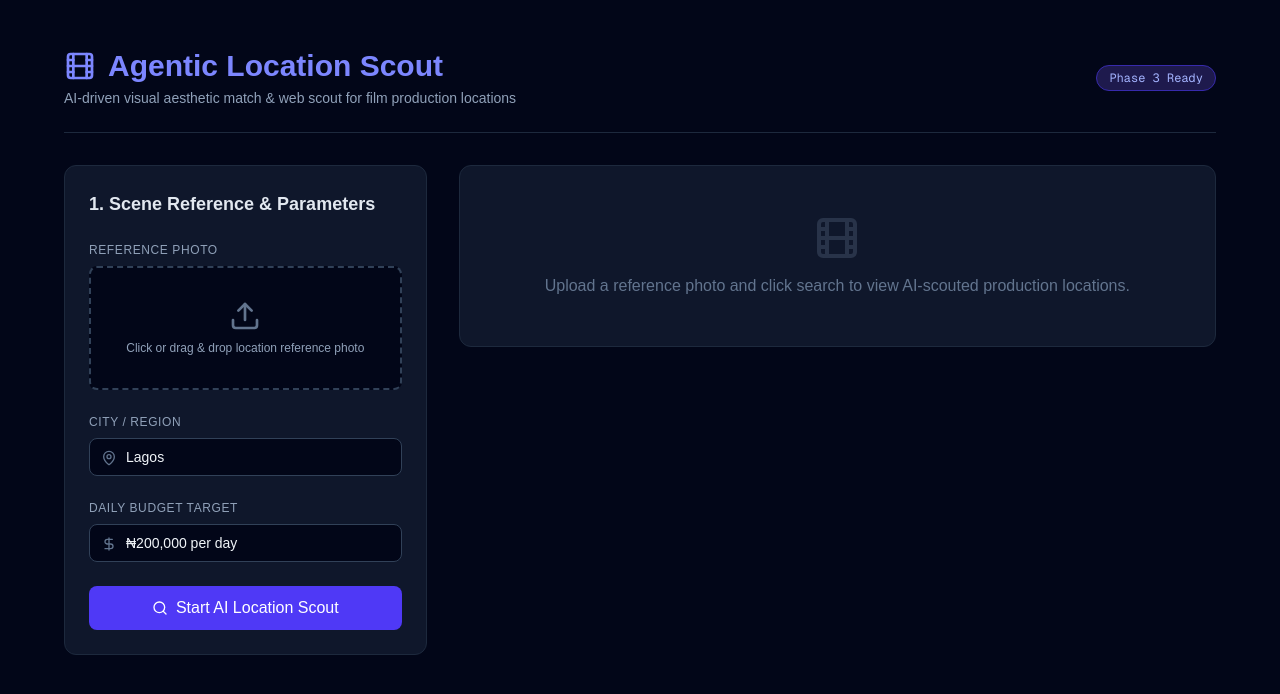
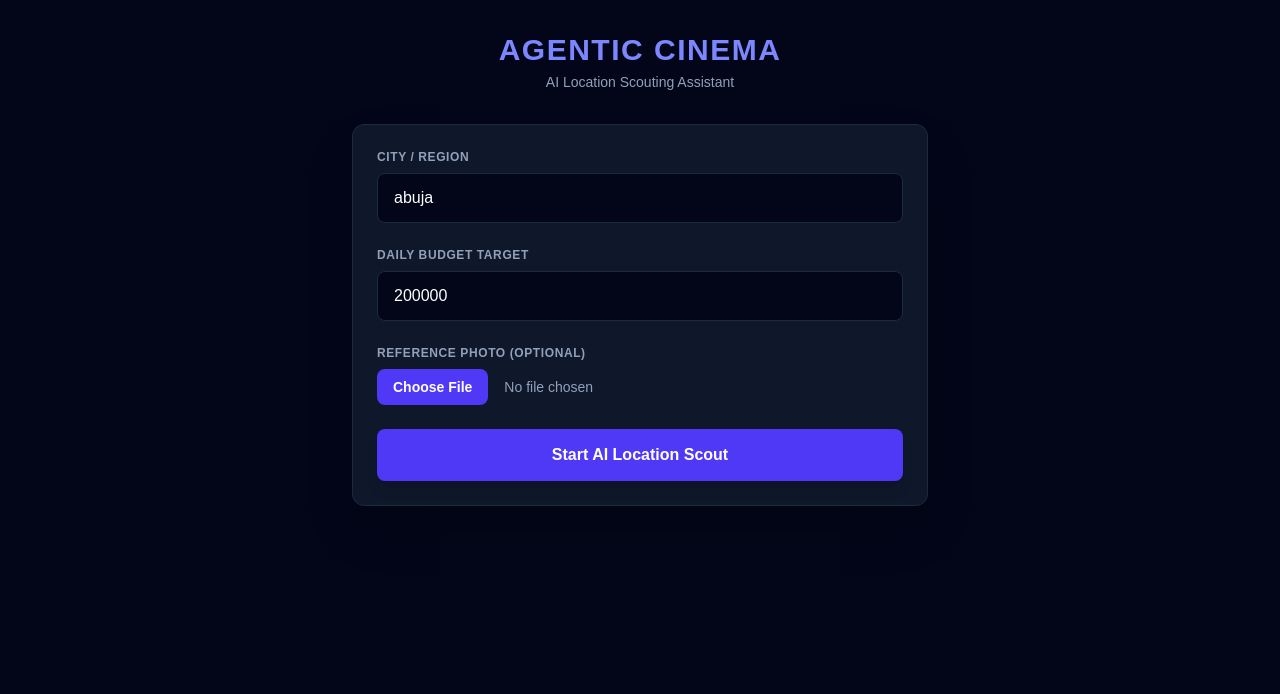
Before and after one commit to joezzy-web3/agentic-cinema, a Next.js app in the folder frontend/: page / in a window 1280 px wide. Shown: the top 694 px of the page. Built offline with nearby package versions, Linux system fonts and the light colour scheme.

Commit message:
Add safe error handling and state parsing for location scout UI

```diff
--- a/frontend/src/app/page.tsx
+++ b/frontend/src/app/page.tsx
@@ -1,257 +1,132 @@
 "use client";
 
 import React, { useState } from "react";
-import { Upload, Film, MapPin, DollarSign, Search, ExternalLink, ShieldCheck, Loader2 } from "lucide-react";
-
-interface Candidate {
-  name: string;
-  address_area: string;
-  price_per_day: string;
-  permit_status: string;
-  match_score: number;
-  source_url: string;
-  notes: string;
-}
-
-interface LocationSearchResult {
-  query_used: string;
-  visual_description: string;
-  candidates: Candidate[];
-}
 
 export default function Home() {
-  const [file, setFile] = useState<File | null>(null);
-  const [preview, setPreview] = useState<string | null>(null);
-  const [city, setCity] = useState("Lagos");
-  const [budget, setBudget] = useState("₦200,000 per day");
+  const [city, setCity] = useState("abuja");
+  const [budget, setBudget] = useState("200000");
+  const [image, setImage] = useState<File | null>(null);
   const [loading, setLoading] = useState(false);
-  const [result, setResult] = useState<LocationSearchResult | null>(null);
+  const [result, setResult] = useState<any>(null);
   const [error, setError] = useState<string | null>(null);
 
-  const handleFileChange = (e: React.ChangeEvent<HTMLInputElement>) => {
+  const handleImageChange = (e: React.ChangeEvent<HTMLInputElement>) => {
     if (e.target.files && e.target.files[0]) {
-      const selected = e.target.files[0];
-      setFile(selected);
-      setPreview(URL.createObjectURL(selected));
+      setImage(e.target.files[0]);
     }
   };
 
-  const handleSearch = async () => {
-    if (!file) {
-      setError("Please select a scene reference photo first.");
-      return;
-    }
-
+  const handleScout = async () => {
     setLoading(true);
     setError(null);
     setResult(null);
 
-    const formData = new FormData();
-    formData.append("file", file);
-    formData.append("city", city);
-    formData.append("budget", budget);
-
     try {
       const response = await fetch("https://agentic-cinema.onrender.com/scout", {
         method: "POST",
-        body: formData,
+        headers: {
+          "Content-Type": "application/json",
+        },
+        body: JSON.stringify({
+          query: city,
+          budget: budget,
+          image_name: image ? image.name : null,
+        }),
       });
 
       if (!response.ok) {
-        throw new Error(`Server returned status ${response.status}`);
+        throw new Error(`Server returned status: ${response.status}`);
       }
 
-      const data: LocationSearchResult = await response.json();
+      const data = await response.json();
       setResult(data);
     } catch (err: any) {
-      setError(err.message || "Failed to search for locations. Make sure the backend is running.");
+      setError(err.message || "Failed to scout location. Please try again.");
     } finally {
       setLoading(false);
     }
   };
 
   return (
-    <main className="min-h-screen bg-slate-950 text-slate-100 p-6 md:p-12">
-      <div className="max-w-6xl mx-auto space-y-8">
-
-        {/* Header */}
-        <header className="border-b border-slate-800 pb-6 flex items-center justify-between">
-          <div>
-            <h1 className="text-3xl font-bold flex items-center gap-3 text-indigo-400">
-              <Film className="w-8 h-8" /> Agentic Location Scout
+    <div className="min-h-screen bg-slate-950 text-white p-8 flex flex-col items-center">
+      <header className="mb-8 text-center">
+        <h1 className="text-3xl font-bold tracking-wider text-indigo-400">
+          AGENTIC CINEMA
         </h1>
-            <p className="text-slate-400 text-sm mt-1">
-              AI-driven visual aesthetic match & web scout for film production locations
-            </p>
-          </div>
-          <span className="px-3 py-1 bg-indigo-950 text-indigo-300 border border-indigo-800 rounded-full text-xs font-mono">
-            Phase 3 Ready
-          </span>
+        <p className="text-slate-400 text-sm mt-1">AI Location Scouting Assistant</p>
       </header>
 
-        <div className="grid grid-cols-1 lg:grid-cols-3 gap-8">
-
-          {/* Controls Panel */}
-          <div className="lg:col-span-1 bg-slate-900 border border-slate-800 rounded-xl p-6 space-y-6">
-            <h2 className="text-lg font-semibold text-slate-200">1. Scene Reference & Parameters</h2>
-
-            {/* Image Input */}
+      <main className="w-full max-w-xl bg-slate-900 border border-slate-800 rounded-xl p-6 shadow-2xl space-y-6">
+        {/* City Input */}
         <div>
-              <label className="block text-xs font-medium text-slate-400 uppercase tracking-wider mb-2">
-                Reference Photo
-              </label>
-              <div className="border-2 border-dashed border-slate-700 hover:border-indigo-500 rounded-lg p-4 text-center cursor-pointer transition relative bg-slate-950">
-                <input
-                  type="file"
-                  accept="image/*"
-                  onChange={handleFileChange}
-                  className="absolute inset-0 w-full h-full opacity-0 cursor-pointer"
-                />
-                {preview ? (
-                  <img src={preview} alt="Reference Preview" className="max-h-48 mx-auto rounded object-cover" />
-                ) : (
-                  <div className="space-y-2 py-4">
-                    <Upload className="w-8 h-8 mx-auto text-slate-500" />
-                    <p className="text-xs text-slate-400">Click or drag & drop location reference photo</p>
-                  </div>
-                )}
-              </div>
-            </div>
-
-            {/* Target Area */}
-            <div>
-              <label className="block text-xs font-medium text-slate-400 uppercase tracking-wider mb-2">
+          <label className="block text-xs font-semibold uppercase tracking-wider text-slate-400 mb-2">
             City / Region
           </label>
-              <div className="relative">
-                <MapPin className="w-4 h-4 absolute left-3 top-3 text-slate-500" />
           <input
             type="text"
             value={city}
             onChange={(e) => setCity(e.target.value)}
-                  className="w-full bg-slate-950 border border-slate-700 rounded-lg pl-9 pr-3 py-2 text-sm focus:outline-none focus:border-indigo-500 text-slate-100"
+            className="w-full bg-slate-950 border border-slate-800 rounded-lg px-4 py-3 text-white focus:outline-none focus:border-indigo-500"
+            placeholder="e.g. Abuja"
           />
         </div>
-            </div>
 
-            {/* Target Budget */}
+        {/* Budget Input */}
         <div>
-              <label className="block text-xs font-medium text-slate-400 uppercase tracking-wider mb-2">
+          <label className="block text-xs font-semibold uppercase tracking-wider text-slate-400 mb-2">
             Daily Budget Target
           </label>
-              <div className="relative">
-                <DollarSign className="w-4 h-4 absolute left-3 top-3 text-slate-500" />
           <input
             type="text"
             value={budget}
             onChange={(e) => setBudget(e.target.value)}
-                  className="w-full bg-slate-950 border border-slate-700 rounded-lg pl-9 pr-3 py-2 text-sm focus:outline-none focus:border-indigo-500 text-slate-100"
+            className="w-full bg-slate-950 border border-slate-800 rounded-lg px-4 py-3 text-white focus:outline-none focus:border-indigo-500"
+            placeholder="e.g. 200000"
           />
         </div>
-            </div>
 
-            {/* Run Button */}
-            <button
-              onClick={handleSearch}
-              disabled={loading}
-              className="w-full bg-indigo-600 hover:bg-indigo-500 disabled:bg-slate-800 text-white font-medium py-2.5 rounded-lg flex items-center justify-center gap-2 transition"
-            >
-              {loading ? (
-                <>
-                  <Loader2 className="w-4 h-4 animate-spin" /> Scouting Web...
-                </>
-              ) : (
-                <>
-                  <Search className="w-4 h-4" /> Start AI Location Scout
-                </>
-              )}
-            </button>
-
-            {error && (
-              <p className="text-xs text-red-400 bg-red-950/50 border border-red-800 p-3 rounded">
-                {error}
-              </p>
+        {/* Image Upload */}
+        <div>
+          <label className="block text-xs font-semibold uppercase tracking-wider text-slate-400 mb-2">
+            Reference Photo (Optional)
+          </label>
+          <input
+            type="file"
+            accept="image/*"
+            onChange={handleImageChange}
+            className="w-full text-sm text-slate-400 file:mr-4 file:py-2 file:px-4 file:rounded-lg file:border-0 file:text-sm file:font-semibold file:bg-indigo-600 file:text-white hover:file:bg-indigo-500 cursor-pointer"
+          />
+          {image && (
+            <p className="text-xs text-indigo-300 mt-2">Selected: {image.name}</p>
           )}
         </div>
 
-          {/* Results Display */}
-          <div className="lg:col-span-2 space-y-6">
-            {!result && !loading && (
-              <div className="bg-slate-900 border border-slate-800 rounded-xl p-12 text-center text-slate-500">
-                <Film className="w-12 h-12 mx-auto mb-3 opacity-30" />
-                <p>Upload a reference photo and click search to view AI-scouted production locations.</p>
+        {/* Action Button */}
+        <button
+          onClick={handleScout}
+          disabled={loading}
+          className="w-full bg-indigo-600 hover:bg-indigo-500 disabled:bg-slate-700 text-white font-semibold py-3.5 rounded-lg transition duration-200 shadow-lg"
+        >
+          {loading ? "Scouting Location..." : "Start AI Location Scout"}
+        </button>
+
+        {/* Error Display */}
+        {error && (
+          <div className="bg-red-950/50 border border-red-800 text-red-300 p-4 rounded-lg text-sm">
+            {error}
           </div>
         )}
 
-            {loading && (
-              <div className="bg-slate-900 border border-slate-800 rounded-xl p-12 text-center text-slate-400 space-y-4">
-                <Loader2 className="w-10 h-10 animate-spin mx-auto text-indigo-400" />
-                <p className="text-sm">Gemini is analyzing visual style & Parallel AI is querying web listings...</p>
+        {/* Results Display */}
+        {result && (
+          <div className="bg-slate-950 border border-indigo-900/50 p-4 rounded-lg space-y-2">
+            <h3 className="text-indigo-400 font-semibold text-sm">Scout Results:</h3>
+            <pre className="text-xs text-slate-300 whitespace-pre-wrap font-mono">
+              {JSON.stringify(result, null, 2)}
+            </pre>
           </div>
         )}
-
-            {result && (
-              <div className="space-y-6">
-
-                {/* Visual Analysis Breakdown */}
-                <div className="bg-slate-900 border border-indigo-900/50 rounded-xl p-5 space-y-2">
-                  <span className="text-xs font-mono text-indigo-400 uppercase tracking-wide">
-                    Gemini 3.6 Flash Visual Analysis
-                  </span>
-                  <p className="text-sm text-slate-300 italic">{result.visual_description}</p>
+      </main>
     </div>
-
-                {/* Candidate Listings */}
-                <div className="space-y-4">
-                  <h2 className="text-lg font-semibold text-slate-200">
-                    Scouted Candidates ({result.candidates.length})
-                  </h2>
-
-                  {result.candidates.map((item, idx) => (
-                    <div
-                      key={idx}
-                      className="bg-slate-900 border border-slate-800 rounded-xl p-5 hover:border-slate-700 transition space-y-3"
-                    >
-                      <div className="flex justify-between items-start">
-                        <div>
-                          <h3 className="text-base font-bold text-slate-100">{item.name}</h3>
-                          <p className="text-xs text-indigo-400 flex items-center gap-1 mt-1">
-                            <MapPin className="w-3 h-3" /> {item.address_area}
-                          </p>
-                        </div>
-                        <span className="px-2.5 py-1 bg-emerald-950 text-emerald-300 border border-emerald-800 rounded-full text-xs font-semibold">
-                          {item.match_score}% Match
-                        </span>
-                      </div>
-
-                      <p className="text-xs text-slate-400">{item.notes}</p>
-
-                      <div className="pt-3 border-t border-slate-800 flex items-center justify-between text-xs text-slate-400">
-                        <span className="font-mono text-slate-300">{item.price_per_day}</span>
-                        <div className="flex items-center gap-4">
-                          <span className="flex items-center gap-1">
-                            <ShieldCheck className="w-3.5 h-3.5 text-indigo-400" /> {item.permit_status}
-                          </span>
-                          {item.source_url && item.source_url.startsWith("http") && (
-                            <a
-                              href={item.source_url}
-                              target="_blank"
-                              rel="noreferrer"
-                              className="text-indigo-400 hover:underline flex items-center gap-1"
-                            >
-                              Source <ExternalLink className="w-3 h-3" />
-                            </a>
-                          )}
-                        </div>
-                      </div>
-                    </div>
-                  ))}
-                </div>
-              </div>
-            )}
-          </div>
-        </div>
-      </div>
-    </main>
   );
 }
```
Lines whose indentation alone changed are shown as unchanged.
